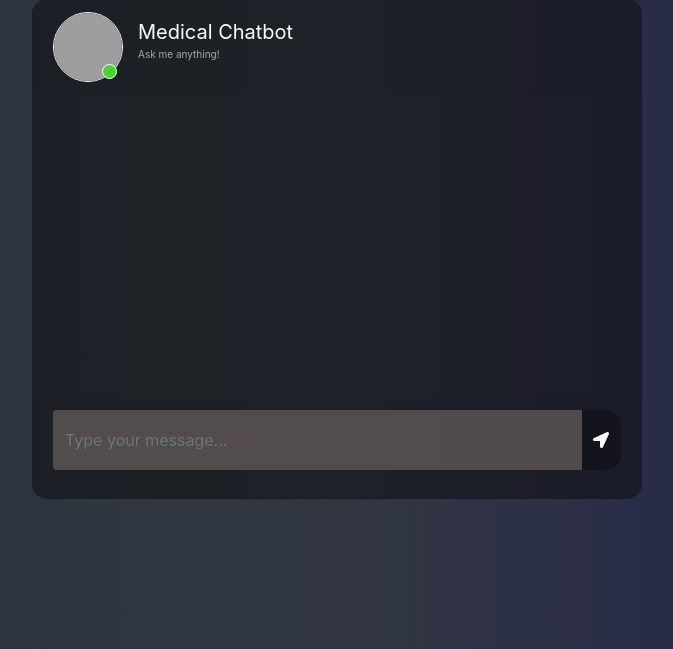
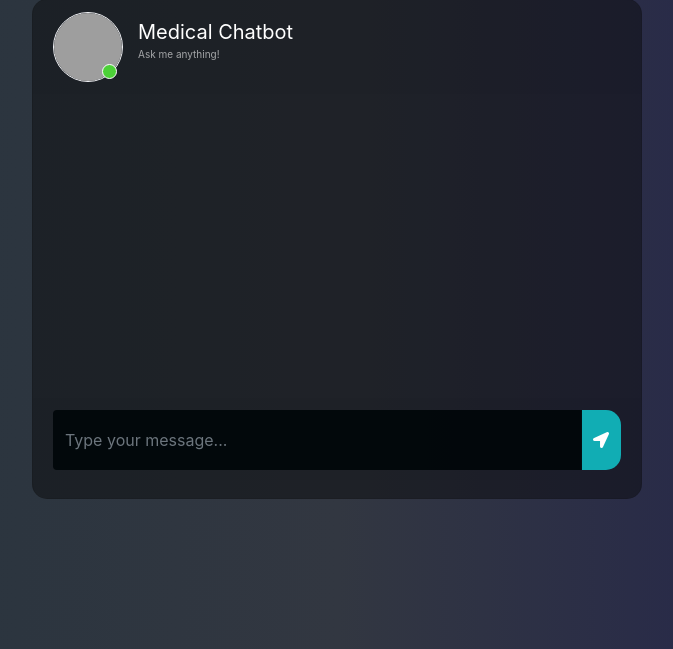
Before and after one commit to farooqshaikh22/Medical-Chatbot-Gen-AI, a Flask app: page / in a window 1280 px wide. Shown: the part 151-800 px from the top of the page, without its empty margins (303-976 px from the left). Run offline with Flask 3, Linux system fonts and the light colour scheme; some libraries are stand-ins or nearby versions; grey boxes are pictures that could not be loaded.

Commit message:
css updated

```diff
--- a/static/style.css
+++ b/static/style.css
@@ -1,7 +1,7 @@
 body,html{
 	height: 100%;
 	margin: 0;
-	background: rgb(44, 47, 59);
+	background: rgb(26, 26, 27);
    background: -webkit-linear-gradient(to right, rgb(40, 59, 34), rgb(54, 60, 70), rgb(32, 32, 43));
 	background: linear-gradient(to right, rgb(38, 51, 61), rgb(50, 55, 65), rgb(33, 33, 78));
 }
@@ -45,7 +45,7 @@ border-radius: 0 0 15px 15px !important;
    outline:0px !important;
 }
 .type_msg{
-	background-color: rgba(85, 78, 78, 0.952) !important;
+	background-color: rgba(2, 7, 10, 0.952) !important;
 	border:0 !important;
 	color:white !important;
 	height: 60px !important;
@@ -57,21 +57,21 @@ border-radius: 0 0 15px 15px !important;
 }
 .attach_btn{
 	border-radius: 15px 0 0 15px !important;
-	background-color: rgba(0,0,0,0.3) !important;
+	background-color: rgba(101, 81, 218, 0.932) !important;
 	border:0 !important;
 	color: white !important;
 	cursor: pointer;
 }
 .send_btn{
 	border-radius: 0 15px 15px 0 !important;
-	background-color: rgba(0,0,0,0.3) !important;
+	background-color: rgba(16, 209, 216, 0.801) !important;
 	border:0 !important;
 	color: white !important;
 	cursor: pointer;
 }
 .search_btn{
 	border-radius: 0 15px 15px 0 !important;
-	background-color: rgba(0,0,0,0.3) !important;
+	background-color: rgba(3, 3, 3, 0.3) !important;
 	border:0 !important;
 	color: white !important;
 	cursor: pointer;
```
